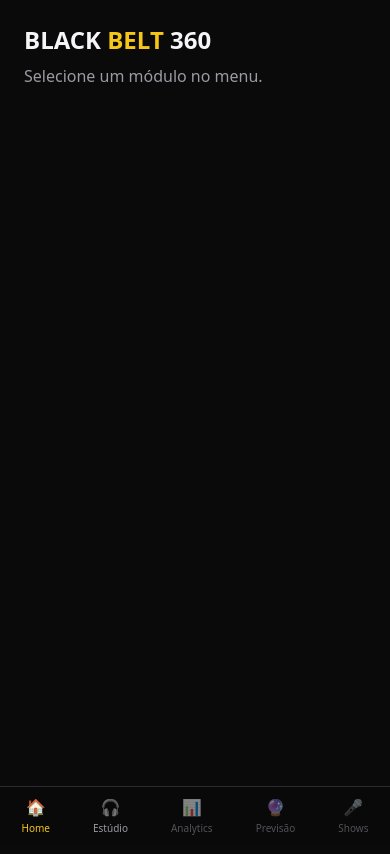
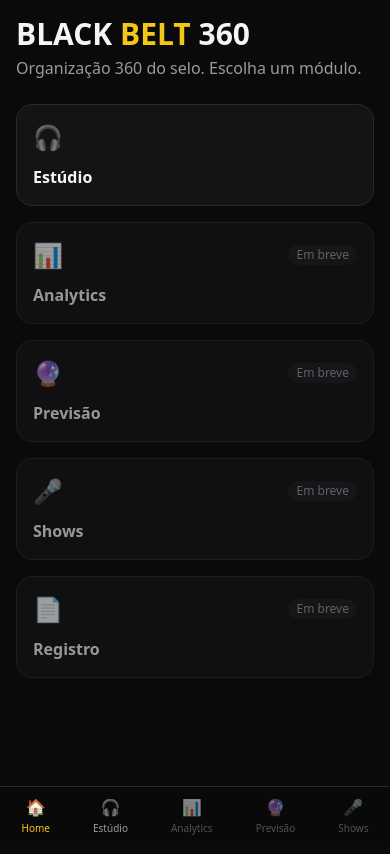
Before and after one commit to Russete77/blackbelt, a Next.js app: page / in a window 390 px wide. Built offline with nearby package versions, Linux system fonts and the light colour scheme.

Commit message:
feat: home com atalhos + polimento responsivo; build limpo

```diff
--- a/app/page.tsx
+++ b/app/page.tsx
@@ -1,8 +1,33 @@
+import Link from "next/link";
+import { Card, CardBody } from "@/components/ui/Card";
+import { navItems } from "@/components/shell/nav-items";
+import { Badge } from "@/components/ui/Badge";
+
 export default function Home() {
   return (
-    <div className="p-6">
-      <h1 className="text-2xl font-bold">BLACK <span className="text-accent">BELT</span> 360</h1>
-      <p className="text-muted mt-2">Selecione um módulo no menu.</p>
+    <div className="p-4 md:p-6">
+      <h1 className="text-3xl font-bold mb-1">
+        BLACK <span className="text-accent">BELT</span> 360
+      </h1>
+      <p className="text-muted mb-6">Organização 360 do selo. Escolha um módulo.</p>
+      <div className="grid gap-4 sm:grid-cols-2 xl:grid-cols-3">
+        {navItems.filter((n) => n.label !== "Home").map((n) => {
+          const inner = (
+            <Card className={n.disponivel ? "hover:border-accent transition" : "opacity-60"}>
+              <CardBody>
+                <div className="flex items-center justify-between">
+                  <span className="text-2xl" aria-hidden>{n.icon}</span>
+                  {!n.disponivel && <Badge tone="neutral">Em breve</Badge>}
+                </div>
+                <h3 className="mt-3 font-semibold">{n.label}</h3>
+              </CardBody>
+            </Card>
+          );
+          return n.disponivel
+            ? <Link key={n.href} href={n.href}>{inner}</Link>
+            : <div key={n.href}>{inner}</div>;
+        })}
+      </div>
     </div>
   );
 }
```
